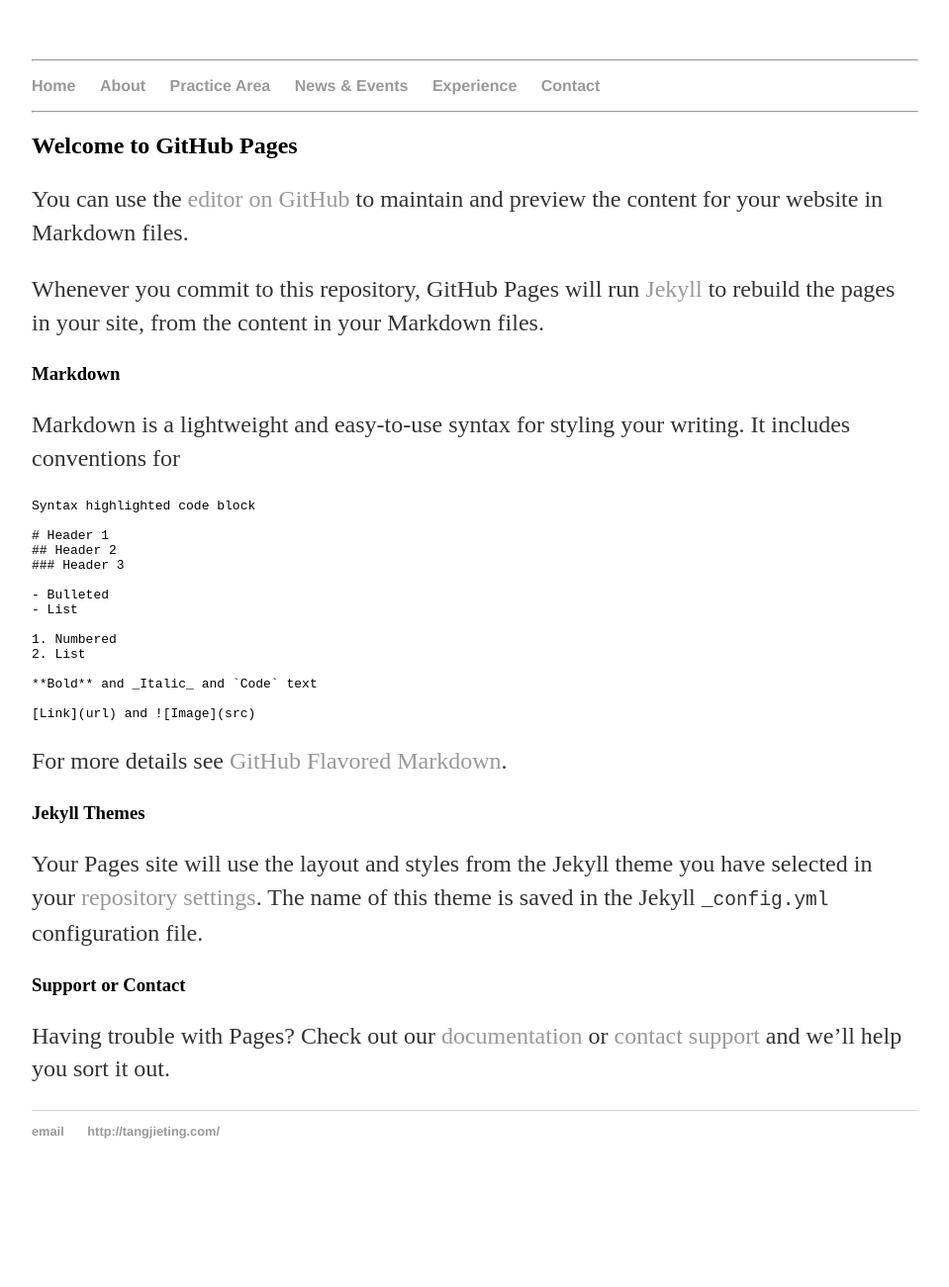
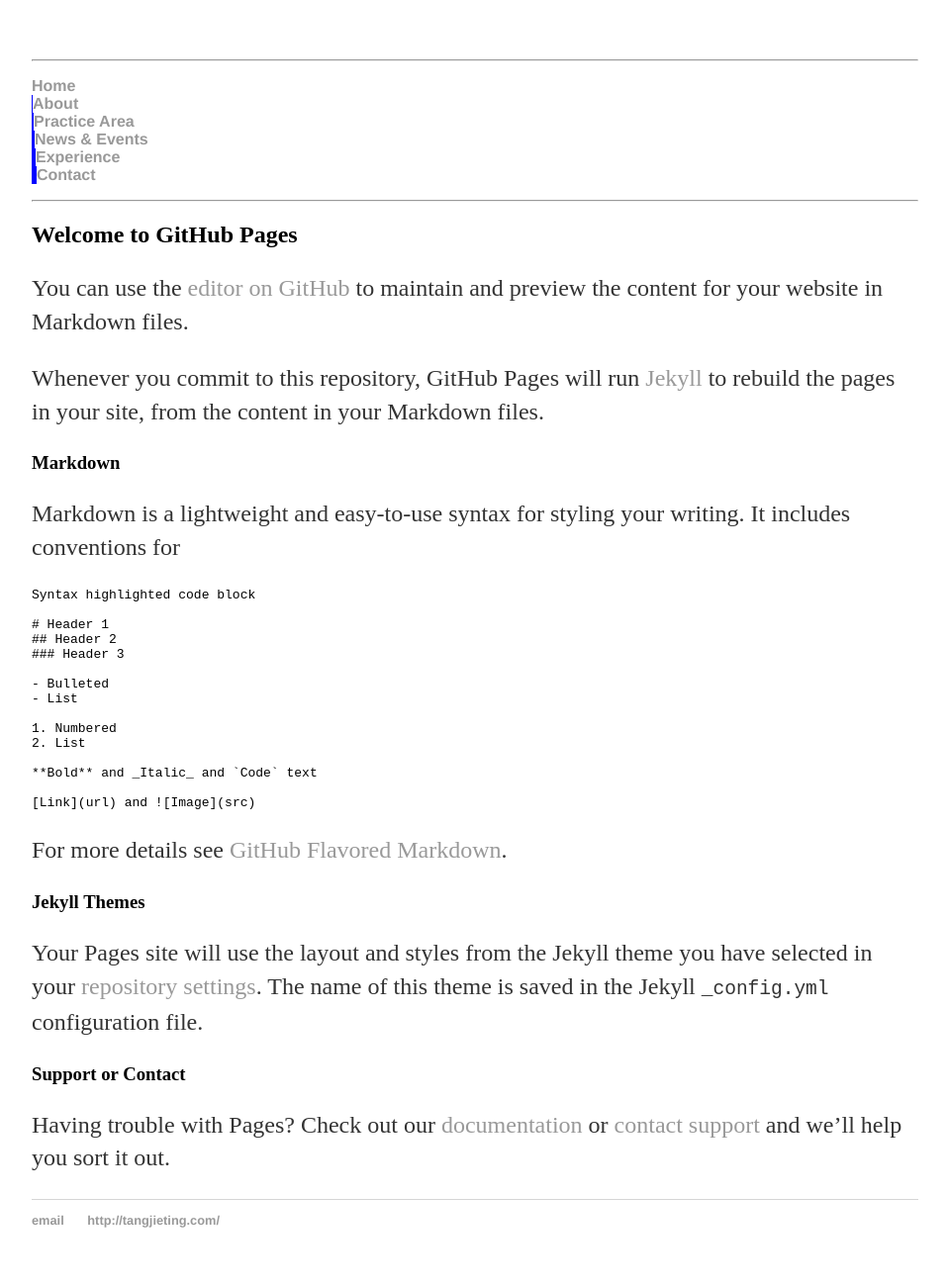
Before and after one commit to camiolo/camiolo.github.io, a Jekyll site: the page built from old/Test index.md, in a window 1280 px wide. Shown: the whole page at 99% size, without its empty margins (160-1119 px from the left). Built offline with Jekyll 4.4.1, drawn with Linux system fonts in a browser that asks for light colours; our own code applies the rules of GitHub Pages for plain Markdown files; before the commit the page ends 1211 px from its top, so only the background shows below that.

Commit message:
Update default.html

```diff
--- a/_layouts/default.html
+++ b/_layouts/default.html
@@ -11,10 +11,15 @@
 			<HR>
 	    		<ul>
 	        		<li><a href="/">Home</a></li>
+				<div style="border-left:thin solid #0000ff">
 		        	<li><a href="/About">About</a></li>
+				<div style="border-left:thin solid #0000ff">
 	        		<li><a href="/Practice_Areas">Practice Area</a></li>
+				<div style="border-left:thin solid #0000ff">
 	        		<li><a href="/News_and_Events">News &amp; Events</a></li>
+				<div style="border-left:thin solid #0000ff">
 	        		<li><a href="/Experiece">Experience</a></li>
+				<div style="border-left:thin solid #0000ff">
 	        		<li><a href="/Contact">Contact</a></li>
 	    		</ul>
 			<HR>
```
